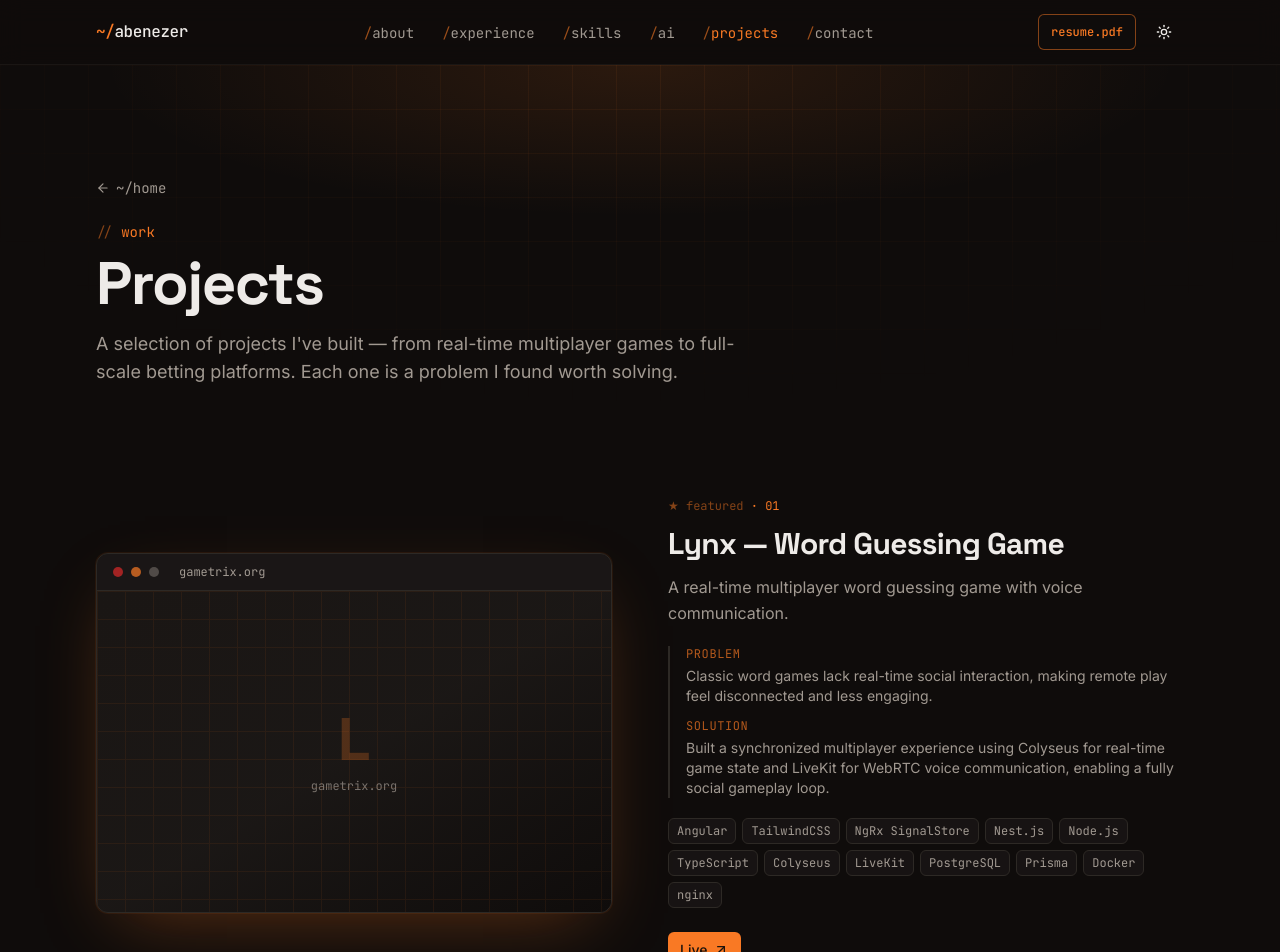
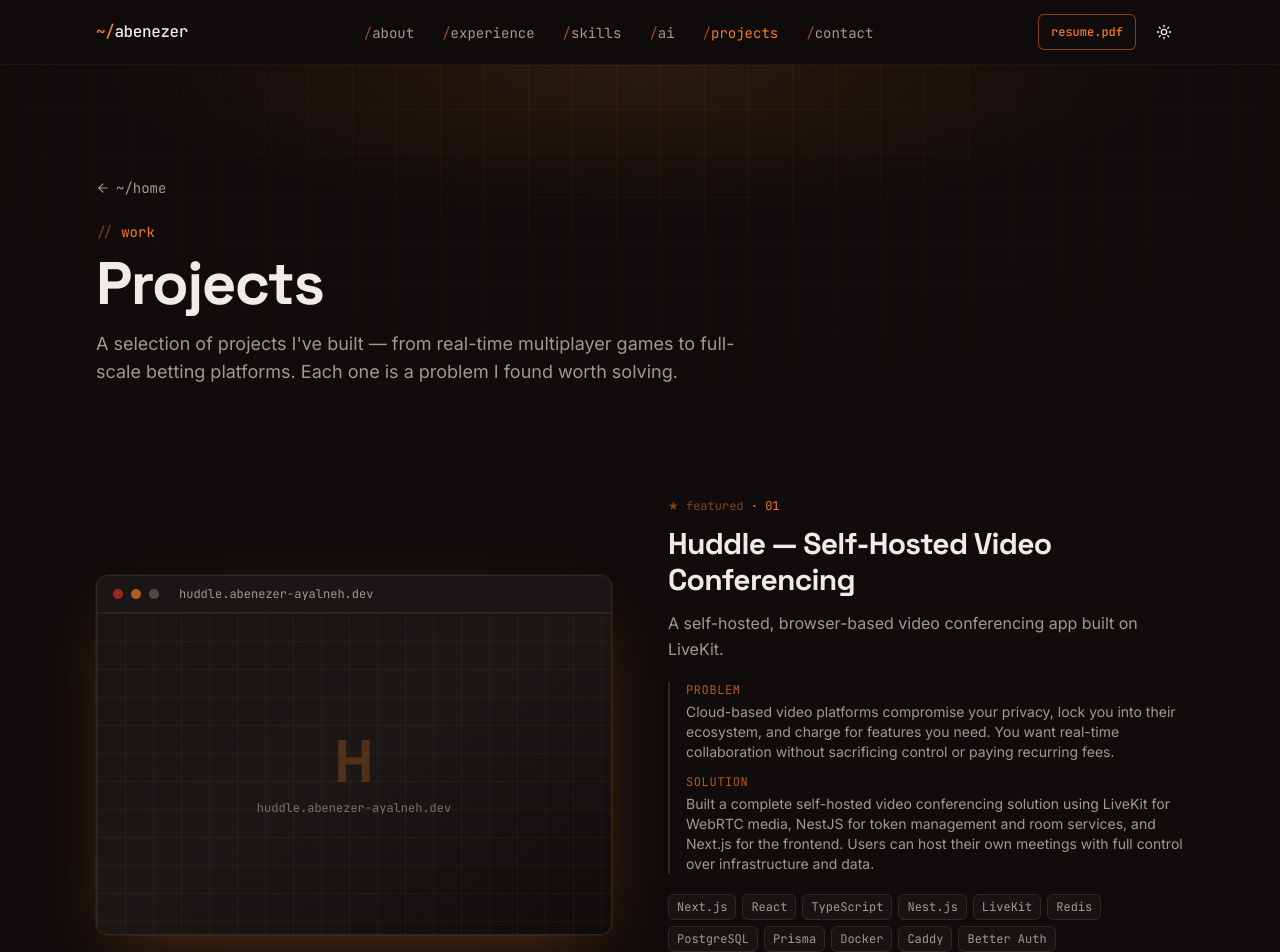
Before and after one commit to abenezer-ayalneh/portfolio-2.0, a Next.js app: page /projects in a window 1280 px wide. Shown: the top 952 px of the page. Built offline with nearby package versions, Linux system fonts and the light colour scheme.

Commit message:
chore: add huddle as project

```diff
--- a/src/data/projects.ts
+++ b/src/data/projects.ts
@@ -1,22 +1,44 @@
 export interface ProjectEntry {
-  title: string
-  shortDescription: string
-  description: string
-  problem: string
-  solution: string
-  techStack: string[]
-  liveUrl?: string
-  githubUrl?: string
-  featured: boolean
+  title: string;
+  shortDescription: string;
+  description: string;
+  problem: string;
+  solution: string;
+  techStack: string[];
+  liveUrl?: string;
+  githubUrl?: string;
+  featured: boolean;
   /**
    * Path to a screenshot under `public/` (e.g. `/projects/lynx.png`), shown in
    * the visual half of the feature row. When omitted, a branded placeholder is
    * rendered instead — drop the image in and set this to upgrade.
    */
-  image?: string
+  image?: string;
 }
 
 export const projects: ProjectEntry[] = [
+  {
+    title: 'Huddle — Self-Hosted Video Conferencing',
+    shortDescription: 'A self-hosted, browser-based video conferencing app built on LiveKit.',
+    description: 'A real-time video conferencing solution that puts you in control. Schedule meetings, create instant rooms, and collaborate with crystal-clear video and audio. Guests join with just a link — no accounts, no installs required.',
+    problem: 'Cloud-based video platforms compromise your privacy, lock you into their ecosystem, and charge for features you need. You want real-time collaboration without sacrificing control or paying recurring fees.',
+    solution: 'Built a complete self-hosted video conferencing solution using LiveKit for WebRTC media, NestJS for token management and room services, and Next.js for the frontend. Users can host their own meetings with full control over infrastructure and data.',
+    techStack: [
+      'Next.js',
+      'React',
+      'TypeScript',
+      'Nest.js',
+      'LiveKit',
+      'Redis',
+      'PostgreSQL',
+      'Prisma',
+      'Docker',
+      'Caddy',
+      'Better Auth',
+    ],
+    liveUrl: 'https://huddle.abenezer-ayalneh.dev',
+    featured: true,
+  },
   {
     title: 'Lynx — Word Guessing Game',
     shortDescription: 'A real-time multiplayer word guessing game with voice communication.',
@@ -107,4 +129,4 @@ export const projects: ProjectEntry[] = [
     liveUrl: 'https://abenezer-ayalneh.dev',
     featured: false,
   },
-]
+];
```
